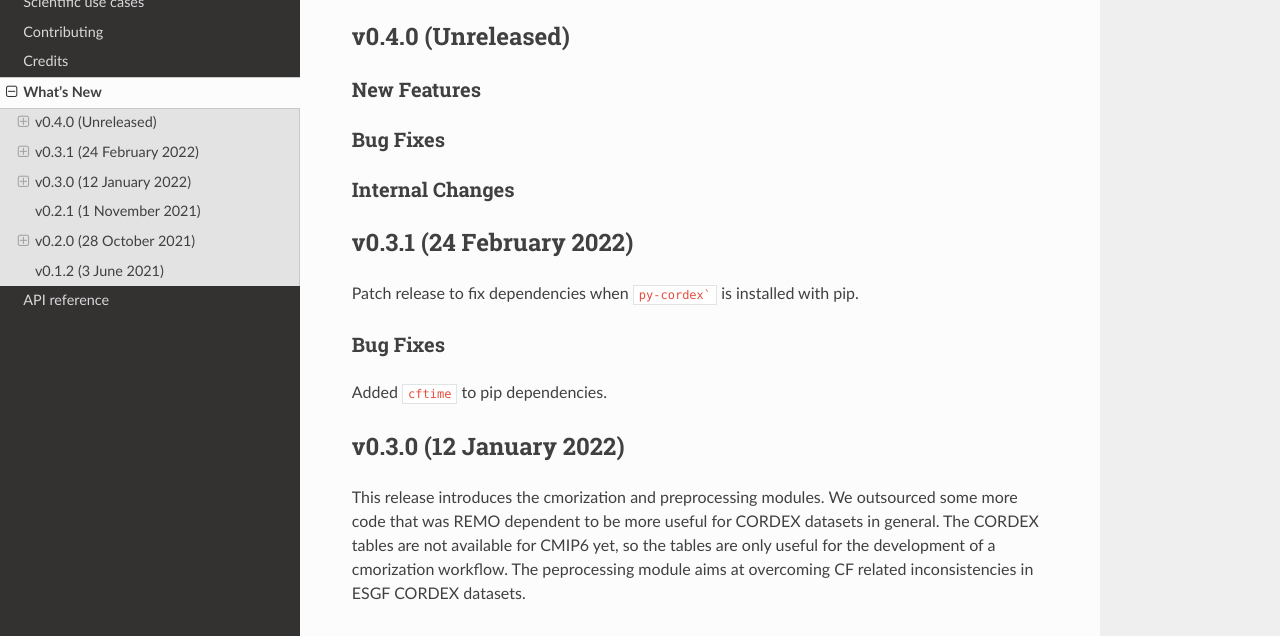
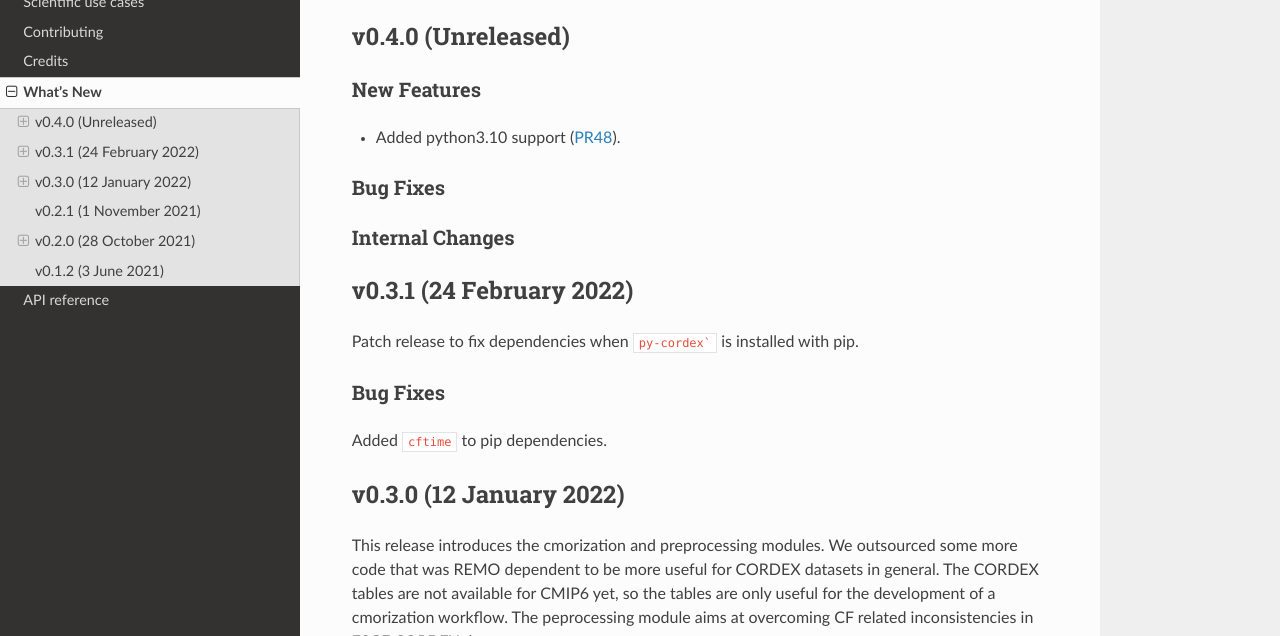
Before and after one commit to euro-cordex/py-cordex, a Sphinx documentation site: the page built from docs/whats_new.rst, in a window 1280 px wide and 900 px high, cut to the strip 264-900 px from the top of the window. Built offline with Sphinx 7.4.7 and the Read the Docs theme 2.0.0, drawn with Linux system fonts in a browser that asks for light colours; pages that are not in the unit, such as notebooks, are missing from menus; the version number is read from the project's files by our own code.

Commit message:
Update whats_new.rst

```diff
--- a/docs/whats_new.rst
+++ b/docs/whats_new.rst
@@ -13,6 +13,8 @@
 
 New Features
 ~~~~~~~~~~~~
+
+- Added python3.10 support (:pull:`48`).
 
 Bug Fixes
 ~~~~~~~~~
```
